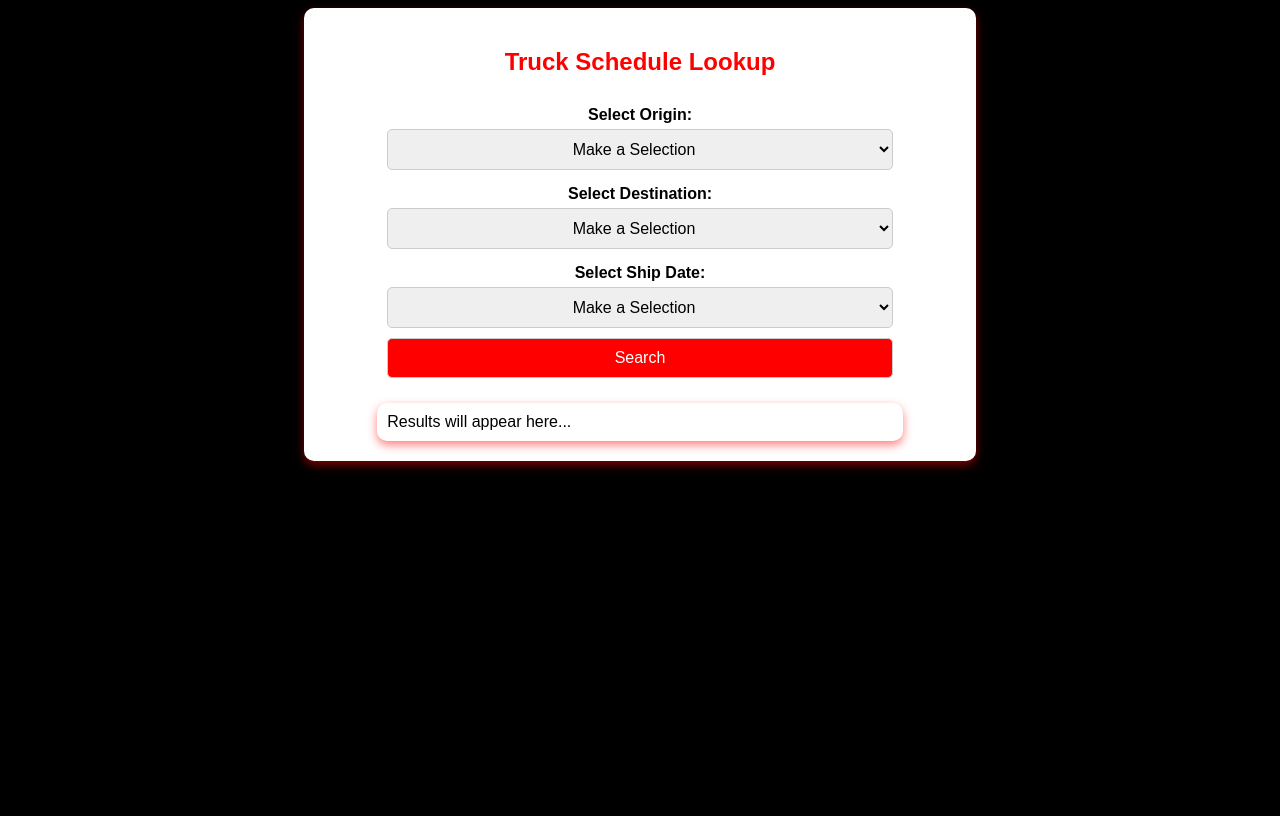
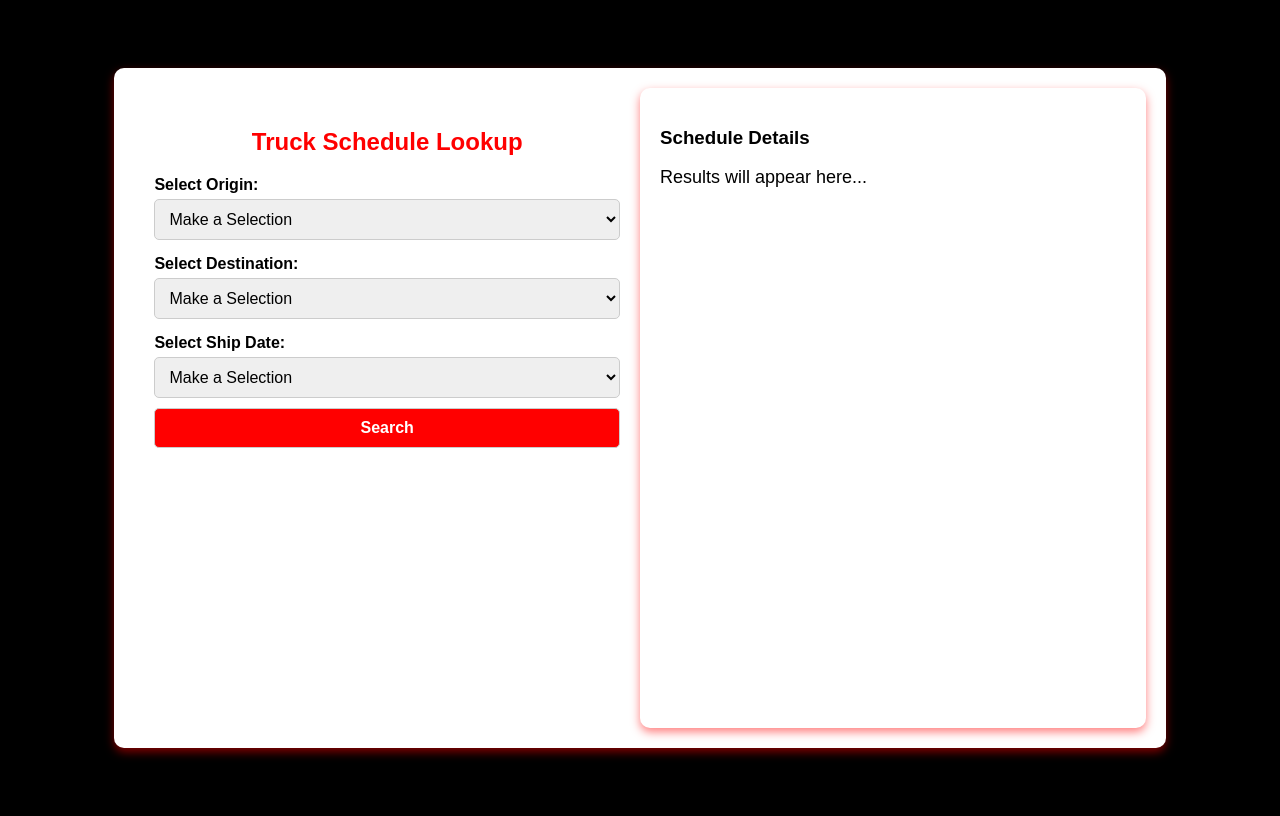
Before and after one commit to llewis1234/icn-truck-schedule-app, a Django app: page / in a window 1280 px wide. Before the commit the page ends 471 px from the top, so only its background shows below. Run offline with Django 5.2, Linux system fonts and the light colour scheme; data comes from the database, SQL or seed files in the repository.

Commit message:
Initial commit to new repository

```diff
--- a/templates/index.html
+++ b/templates/index.html
@@ -10,60 +10,75 @@
             background-color: black;
             text-align: center;
             color: white;
+            display: flex;
+            justify-content: center;
+            align-items: center;
+            height: 100vh;
         }
-        h2 {
-            color: red;
-        }
+
         .container {
             background: white;
-            width: 50%;
-            margin: auto;
+            width: 80%;
+            height: 80%;
+            display: flex;
+            flex-direction: row; /* Side by side layout */
             padding: 20px;
             border-radius: 10px;
             box-shadow: 0px 4px 10px rgba(255, 0, 0, 0.5);
-            display: flex;
-            flex-direction: column;
-            align-items: center;
         }
+
+        .left-panel {
+            flex: 1;
+            padding: 20px;
+            text-align: left;
+        }
+
+        .right-panel {
+            flex: 1;
+            padding: 20px;
+            background: white;
+            border-radius: 10px;
+            box-shadow: 0px 4px 10px rgba(255, 0, 0, 0.5);
+            text-align: left;
+            color: black;
+        }
+
+        h2 {
+            color: red;
+            text-align: center;
+        }
+
         label {
             color: black;
             font-weight: bold;
             margin-top: 10px;
+            display: block;
         }
+
         select, button {
             padding: 10px;
-            margin: 5px;
+            margin: 5px 0;
             border-radius: 5px;
             border: 1px solid #ccc;
             font-size: 16px;
-            width: 80%;
+            width: 100%;
         }
-        select {
-            text-align: center;
-        }
+
         button {
             background-color: red;
             color: white;
             cursor: pointer;
+            font-weight: bold;
         }
+
         button:hover {
             background-color: darkred;
         }
-        #details {
-            margin-top: 20px;
-            padding: 10px;
-            background: white;
-            border-radius: 10px;
-            box-shadow: 0px 4px 10px rgba(255, 0, 0, 0.5);
-            text-align: left;
-            display: block;
-            color: black;
-            width: 80%;
-            visibility: visible; /* Ensure results are always visible */
-        }
+
         p {
             font-size: 18px;
         }
+
         strong {
             color: red;
         }
@@ -71,8 +86,9 @@
 </head>
 <body>
     <div class="container">
+        <!-- Left Panel: Inputs -->
+        <div class="left-panel">
             <h2>Truck Schedule Lookup</h2>
-
             <label for="origin">Select Origin:</label>
             <select id="origin" onchange="fetchShipDates()">
                 <option value="">Make a Selection</option>
@@ -89,8 +105,13 @@
             </select>
 
             <button onclick="fetchSchedule()">Search</button>
+        </div>
 
-        <div id="details">Results will appear here...</div>
+        <!-- Right Panel: Output Details -->
+        <div class="right-panel" id="details">
+            <h3>Schedule Details</h3>
+            <p>Results will appear here...</p>
+        </div>
     </div>
 
     <script>
```
Lines whose indentation alone changed are shown as unchanged.
